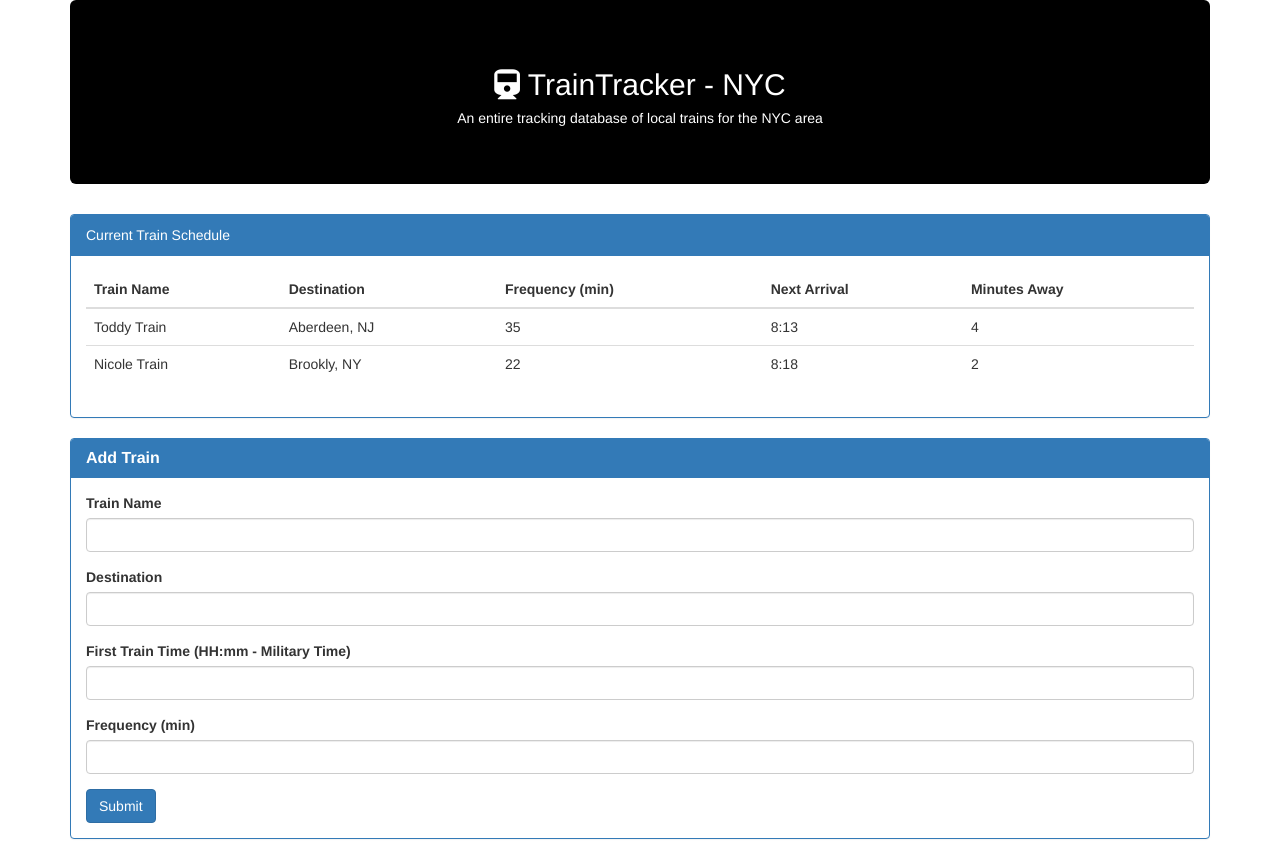
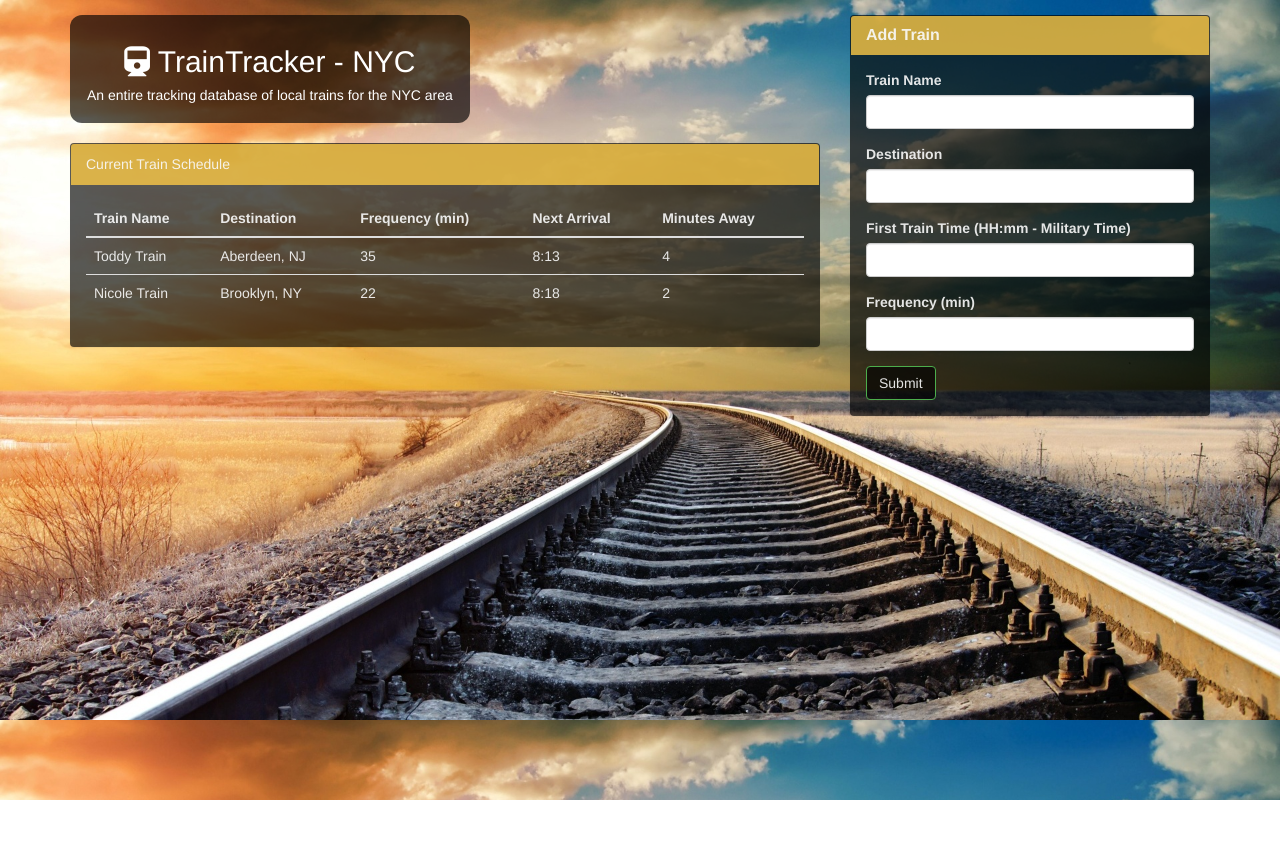
Before and after one commit to AchilleMartin/firebaseHW, a PHP site: page / in a window 1280 px wide. After the commit the page ends 800 px from the top, so only its background shows below. Run offline with PHP 8.4, Linux system fonts and the light colour scheme; some libraries are stand-ins or nearby versions.

Commit message:
redesigned the front end

```diff
--- a/assets/css/styles.css
+++ b/assets/css/styles.css
@@ -1,9 +1,56 @@
+/*
+.bG {
+
+	background: url('../images/skyNYC.jpg');
+	background-size: cover;
+}*/
+
+body {
+
+	background: url('../images/trainMain.jpg');
+	background-size: cover;
+
+}
+
+
+.topBox {
+
+	background: rgba(0, 0, 0, 0.65);
+	padding: 10px 17px 10px 17px;
+	display: inline-block;
+	border-radius: 12px;
+
+}
+
 .whiteText {
-
+	text-align: center;
 	color: white;
 }
 
-.bG {
+.jumbotron {
 
-	background-color: black;
 }
+
+.blackBg {
+
+background: rgba(0, 0, 0, 0.65);
+color: rgba(250, 250, 250, 0.9);
+
+}
+
+.formTop {
+
+background: rgba(250, 200, 70, 0.8);
+
+}
+
+.spacing {
+
+	margin-top: 15px;
+}
+
+tr:hover {
+
+background: rgba(250, 215, 70, 0.8);
+
+}
--- a/assets/javascript/trains.js
+++ b/assets/javascript/trains.js
@@ -9,28 +9,38 @@ var dataRef = new Firebase("https://traintimenyc.firebaseio.com/");
 console.log(clicked);
 
 
-$('#panel').on('click', function() {
+	$('#addTrainBtn').on('click', function() {
+
+		var train = $('#trainNameInput').val();
+		var destination = $('#destinationInput').val();
+		var time = $('#timeInput').val();
+		var frequency = $('#frequencyInput').val();
+
 		console.log('Yes I Work');
 		clicked++;
 
-	dataRef.set({
-		click: clicked,
+		dataRef.push({
+
+			train: train,
+			destination: destination,
+			time: time,
+			frequency: frequency
 
 		});
 
+		return false;
+
+// End of Click Function
 
 	});
 
+		dataRef.on("value", function(snapshot) {
 
-
-
-
-
-
-
-
-
-
-
+			}, function (errorObject) {
+					console.log('The read failed' + errorObject.code);
 
 		});
+
+// End of Javascript
+
+});
--- a/index.html
+++ b/index.html
@@ -2,11 +2,10 @@
 
 <head>
 <title>TrainTracker - NYC</title>
-</head>
 
 <!--Bootstrap CDN-->
 
-<link rel="stylesheet" href="https://maxcdn.bootstrapcdn.com/bootstrap/3.3.6/css/bootstrap.min.css" >
+<link rel="stylesheet" href="https://maxcdn.bootstrapcdn.com/bootstrap/3.3.6/css/bootstrap.min.css">
 
 <link rel="stylesheet" type="text/css" href="assets/css/styles.css">
 
@@ -23,24 +22,30 @@
 
 <script src="https://cdn.firebase.com/js/client/2.4.1/firebase.js"></script>
 
+</head>
+
 <body>
 
 <!--Start Of Container-->
 
 <div class="container">
 
-	<div class="jumbotron text-center bG">
+	<!-- <div class="jumbotron bG"> -->
+		<div class="row spacing">
+			<div class="col-md-8">
+				<div class="topBox text-left">
 					<h2 class="whiteText"><i class="fa fa-train" aria-hidden="true"></i> TrainTracker - NYC</h2>
 					<h5 class="whiteText">An entire tracking database of local trains for the NYC area</h5>
 				</div>
 
-	<div class="row">
-		<div class="col-md-12">
-			<div class="panel panel-primary">
-  			<div class="panel-heading">Current Train Schedule</div>
+				<br>
+				<br>
+
+				<div class="panel blackBg">
+  			<div class="panel-heading formTop">Current Train Schedule</div>
   				<div class="panel-body">
-
-  					<table class="table table-hover">
+  				<!--add table-hover to table class to add hover effect-->
+  					<table class="table">
 	  					<thead>
 
 				  		<tr>
@@ -70,7 +75,7 @@
 					  	<tr>
 
 					  		<td>Nicole Train</td>
-					  		<td>Brookly, NY</td>
+					  		<td>Brooklyn, NY</td>
 					  		<td>22</td>
 					  		<td>8:18</td>
 					  		<td>2</td>
@@ -83,45 +88,53 @@
   				</div>
 			</div>
 			</div>
+
+			<!-- Form Header-->
+
+			<div class="col-md-4 pull-right">
+				<div class="panel blackBg">
+					<div class="panel-heading formTop">
+						<h3 class="panel-title"><strong>Add Train</strong></h3>
 					</div>
 
-	<div class="panel panel-primary">
-				<div class="panel-heading">
-					<h3 class="panel-title"><strong>Add Train</strong></h3>
-				</div>
 				<div class="panel-body">
 
+				<!-- Start of Entry Form -->
 
-				<!-- Entry Form -->
 					<form>
 						<div class="form-group">
 							<label for="">Train Name</label>
-						<input type="text" class="form-control" id="employeeNameInput">
+							<input type="text" class="form-control" id="trainNameInput">
 						</div>
 
 						<div class="form-group">
 							<label for="">Destination</label>
-						<input type="text" class="form-control" id="roleInput">
+							<input type="text" class="form-control" id="destinationInput">
 						</div>
 
 						<div class="form-group">
 							<label for="">First Train Time (HH:mm - Military Time)</label>
-						<input type="text" class="form-control" id="startInput">
+							<input type="text" class="form-control" id="timeInput">
 						</div>
 
 						<div class="form-group">
 							<label for="">Frequency (min)</label>
-						<input type="text" class="form-control" id="rateInput">
+							<input type="text" class="form-control" id="frequencyInput">
 						</div>
 
-					<button type="submit" class="btn btn-primary" id="addEmployeeBtn">Submit</button>
+						<button type="submit" class="btn btn-success blackBg" id="addTrainBtn">Submit</button>
 					</form>
 
 				</div>
 				</div>
+			</div>
+<!--End of Row-->
 
 		</div>
-		</div>
+
+<!-- End of Jumbotron-->
+
+<!-- 	</div> -->
 
 <!--End of Container-->
 
```
Also changed, not shown: assets/images/skyNYC.jpg (added), assets/images/trainMain.jpg (added). Lines whose indentation alone changed are shown as unchanged.
